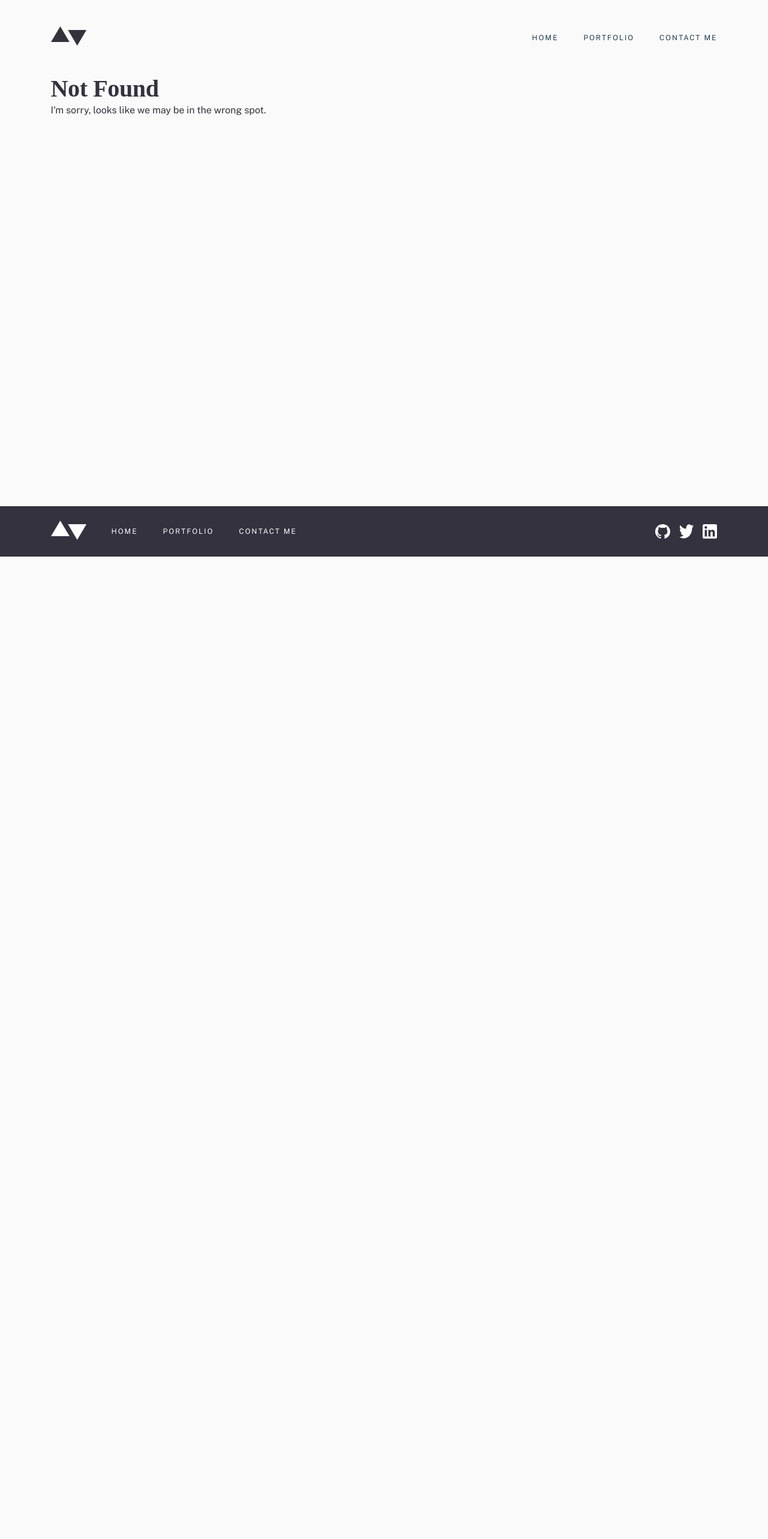
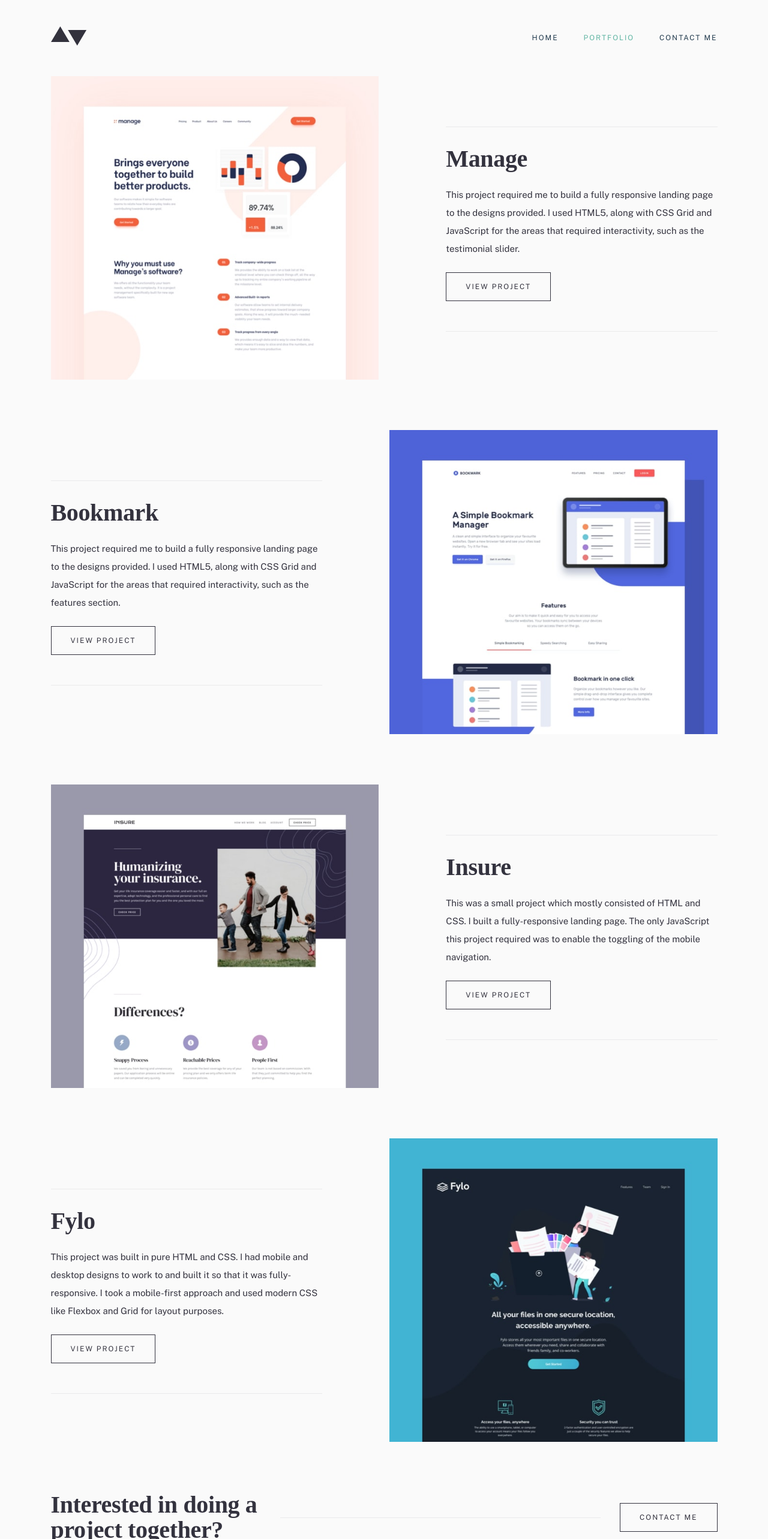
Before and after one commit to callumskilling/minimalist-portfolio, a React (Create React App) app: page /minimalist-portfolio/portfolio in a window 1280 px wide. Before the commit this address had no page. Shown: the part 20-2586 px from the top of the page at 60% size. Before the commit the page ends 948 px from the top, so only its background shows below. Built offline with nearby package versions, Linux system fonts and the light colour scheme; a web font is replaced by a local one.

Commit message:
changinng endpoints for hosting on gh-pages

```diff
--- a/src/App.js
+++ b/src/App.js
@@ -15,12 +15,12 @@ function App() {
       <div className="pageContainer">
         <Nav />
         <Routes>
-          <Route path="/" element={<Home />} />
-          <Route path="/portfolio">
+          <Route path="/minimalist-portfolio" element={<Home />} />
+          <Route path="/minimalist-portfolio/portfolio">
             <Route index element={<PortfolioIndex />} />
             <Route path=":projectName" element={<PortfolioDetail />} />
           </Route>
-          <Route path="/contact" element={<Contact />} />
+          <Route path="/minimalist-portfolio/contact" element={<Contact />} />
           <Route path="*" element={<NotFound />} />
         </Routes>
       </div>
--- a/src/components/AboutMe/AboutMe.js
+++ b/src/components/AboutMe/AboutMe.js
@@ -25,7 +25,7 @@ const AboutMe = () => {
                 <div className="aboutMeSection">
                     <h2 id="aboutMe">About Me</h2>
                     <p className="body1">I’m a junior front-end developer looking for a new role in an exciting company. I focus on writing accessible HTML, using modern CSS practices and writing clean JavaScript. When writing JavaScript code, I mostly use React, but I can adapt to whatever tools are required. I’m based in London, UK, but I’m happy working remotely and have experience in remote teams. When I’m not coding, you’ll find me outdoors. I love being out in nature whether that’s going for a walk, run or cycling. I’d love you to check out my work.</p>
-                    <Link to="/portfolio"><div className="simpleLink">GO TO PORTFOLIO</div></Link>
+                    <Link to="/minimalist-portfolio/portfolio"><div className="simpleLink">GO TO PORTFOLIO</div></Link>
                 </div>
             </div>
         </>
--- a/src/components/CTA/CTA.js
+++ b/src/components/CTA/CTA.js
@@ -8,7 +8,7 @@ const CTA = () => {
             <div className="ctaContainer">
                 <h2>Interested in doing a project together?</h2>
                 <div className="divLine"></div>
-                <Link to="/contact" className="contactMeLink" onClick={GoToTop()}><div className="simpleLink">CONTACT ME</div></Link>
+                <Link to="/minimalist-portfolio/contact" className="contactMeLink" onClick={GoToTop()}><div className="simpleLink">CONTACT ME</div></Link>
             </div>
         </>
     )
--- a/src/components/Footer/Footer.js
+++ b/src/components/Footer/Footer.js
@@ -15,9 +15,9 @@ const Footer = () => {
                         <Link to="/" onClick={GoToTop()}><img src={Logo} alt="logo" className="logo footerLogo" /></Link>
                     </div>
                     <div className="footerNav">
-                        <Link to="/" onClick={GoToTop()}>HOME</Link>
-                        <Link to="/portfolio" onClick={GoToTop()}>PORTFOLIO</Link>
-                        <Link to="/contact" onClick={GoToTop()}>CONTACT ME</Link>
+                        <Link to="/minimalist-portfolio" onClick={GoToTop()}>HOME</Link>
+                        <Link to="/minimalist-portfolio/portfolio" onClick={GoToTop()}>PORTFOLIO</Link>
+                        <Link to="/minimalist-portfolio/contact" onClick={GoToTop()}>CONTACT ME</Link>
                     </div>
                     <div className="socialMediaIcons">
                         <img src={GitHub} alt="Github Logo" className="socialMediaIcon" />
--- a/src/components/Menu/Menu.js
+++ b/src/components/Menu/Menu.js
@@ -10,9 +10,9 @@ const Menu = ({ navMenuOpen, setNavMenuOpen }) => {
         <>
             <nav id="nav_links" data-visible={navMenuOpen}>
                 <ul>
-                    <li><NavLink to="/" onClick={handleClick}>HOME</NavLink></li>
-                    <li><NavLink to="/portfolio" onClick={handleClick}>PORTFOLIO</NavLink></li>
-                    <li><NavLink to="/contact" onClick={handleClick}>CONTACT ME</NavLink></li>
+                    <li><NavLink to="/minimalist-portfolio/" onClick={handleClick}>HOME</NavLink></li>
+                    <li><NavLink to="/minimalist-portfolio/portfolio" onClick={handleClick}>PORTFOLIO</NavLink></li>
+                    <li><NavLink to="/minimalist-portfolio/contact" onClick={handleClick}>CONTACT ME</NavLink></li>
                 </ul>
             </nav>
         </>
--- a/src/components/Nav/Nav.js
+++ b/src/components/Nav/Nav.js
@@ -10,7 +10,7 @@ const Nav = () => {
     const [navMenuOpen, setNavMenuOpen] = useState(false)
     return (
         <div className="navBar">
-            <Link to="/" onClick={GoToTop()}><img src={Logo} alt="logo" className="logo" /></Link>
+            <Link to="/minimalist-portfolio/" onClick={GoToTop()}><img src={Logo} alt="logo" className="logo" /></Link>
             <Burger navMenuOpen={navMenuOpen} setNavMenuOpen={setNavMenuOpen} />
             <Menu navMenuOpen={navMenuOpen} setNavMenuOpen={setNavMenuOpen} />
         </div>
--- a/src/components/ProjectCardIndex/ProjectCardIndex.js
+++ b/src/components/ProjectCardIndex/ProjectCardIndex.js
@@ -22,7 +22,7 @@ const ProjectCardIndex = (props) => {
                 <div className="projectInfo">
                     <h1 className="projectTitle">{project.project_title}</h1>
                     <p className="body2">{project.project_description}</p>
-                    <Link to={`/portfolio/${project.project_title}`}><div className="simpleLink">VIEW PROJECT</div></Link>
+                    <Link to={`/minimalist-portfolio/portfolio/${project.project_title}`}><div className="simpleLink">VIEW PROJECT</div></Link>
                 </div>
             </div>
         </>
--- a/src/components/ProjectDetailNav/ProjectDetailNav.js
+++ b/src/components/ProjectDetailNav/ProjectDetailNav.js
@@ -29,7 +29,7 @@ const ProjectDetailNav = (props) => {
         <>
             <div className="projectDetailNavContainer">
                 <div className="previousProjectContainer projectNavButton">
-                    <Link to={`/portfolio/${previousProject(projectIndex).project_title}`} className='projectLink prevProjectLink' onClick={GoToTop()}>
+                    <Link to={`/minimalist-portfolio/portfolio/${previousProject(projectIndex).project_title}`} className='projectLink prevProjectLink' onClick={GoToTop()}>
                         <img className='leftArrow' src={ArrowLeft} alt=''/>
                         <div className="prevNavText navText">
                             <h3>{previousProject(projectIndex).project_title}</h3>
@@ -39,7 +39,7 @@ const ProjectDetailNav = (props) => {
                 </div>
 
                 <div className="nextProjectContainer projectNavButton">
-                    <Link to={`/portfolio/${nextProject(projectIndex).project_title}`} className='projectLink nextProjectLink' onClick={GoToTop()}>
+                    <Link to={`/minimalist-portfolio/portfolio/${nextProject(projectIndex).project_title}`} className='projectLink nextProjectLink' onClick={GoToTop()}>
                         <img className="rightArrow" src={ArrowRight} alt=''/>
                         <div className="nextNavText navText">
                             <h3>{nextProject(projectIndex).project_title}</h3>
```
